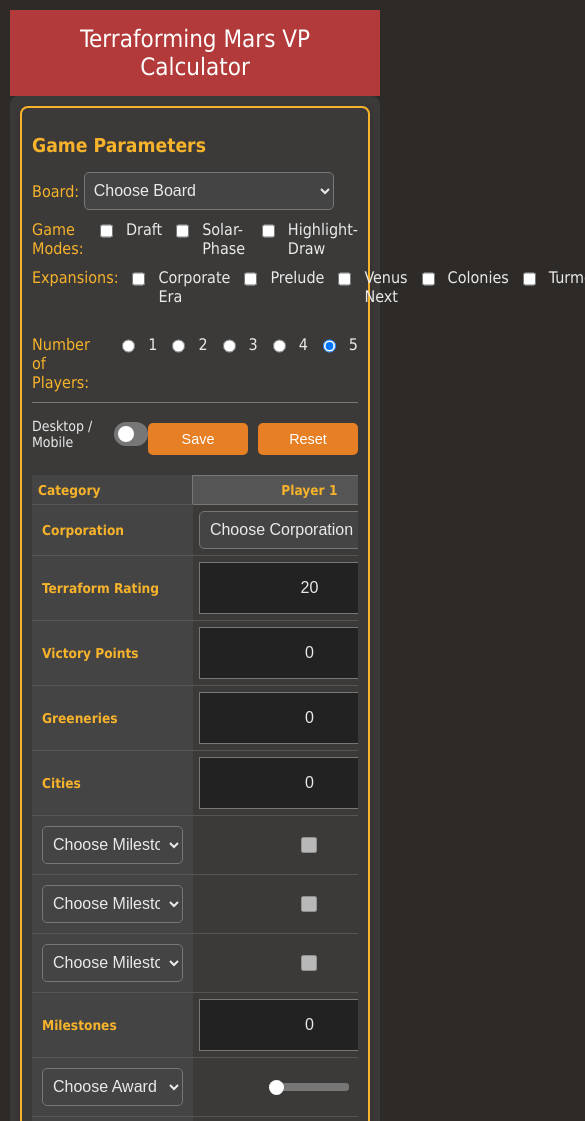
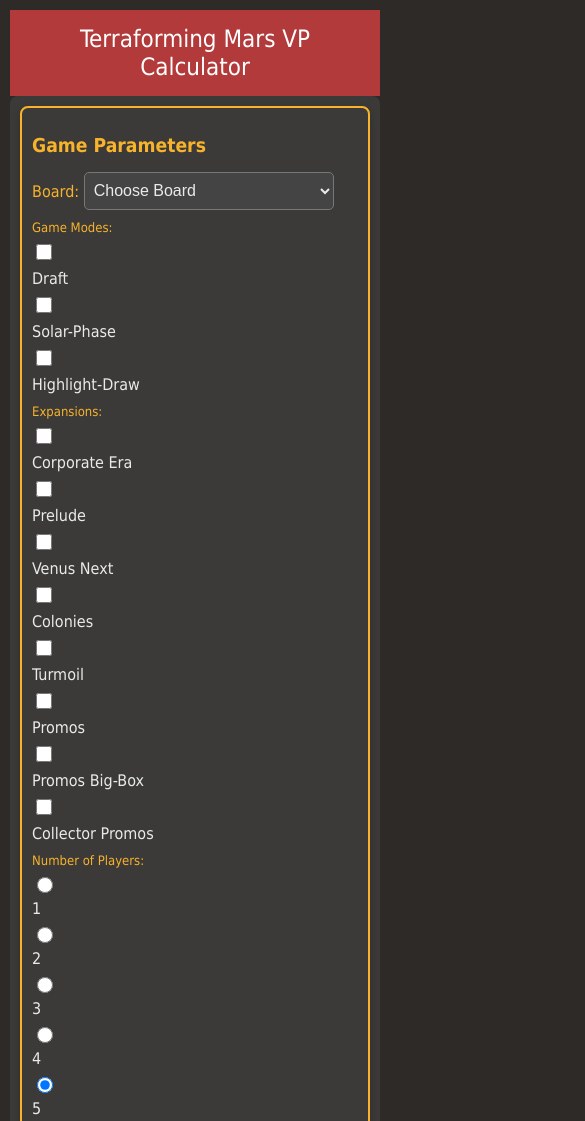
Before and after one commit to mhs2508/siemema-tfm, a plain HTML site: page tfm_vp_calculator.html in a window 390 px wide. Shown: the top 1121 px of the page, 585 px wide, since content can reach past the window. Drawn offline with Linux system fonts and the light colour scheme.

Commit message:
Fix Style for vp_calculator

```diff
--- a/siemema-de.css
+++ b/siemema-de.css
@@ -135,6 +135,7 @@
 /* Checkbox-Gruppen */
 .game-modes, .expansions, .player-selection {
     display: flex;
+    flex-wrap: wrap;
     justify-content: left;
     gap: 10px;
     margin-top: 10px;
@@ -596,6 +597,16 @@
         padding: 12px;
     }
 
+    /* Checkbox-Gruppen auf mobil */
+    .game-modes, .expansions, .player-selection {
+        flex-wrap: wrap;
+        gap: 8px;
+    }
+
+    .game-modes label, .expansions label, .player-selection label {
+        font-size: 14px;
+    }
+
     /* Input-Felder für Touch */
     input[type="number"],
     input[type="text"],
@@ -626,6 +637,16 @@
         box-sizing: border-box;
         padding: 10px;
         margin-bottom: 15px;
+    }
+
+    /* Checkbox-Gruppen als einzelne Spalten */
+    .game-modes, .expansions, .player-selection {
+        flex-direction: column;
+        gap: 6px;
+    }
+
+    .game-modes label, .expansions label, .player-selection label {
+        font-size: 13px;
     }
 
     /* Tabelle mit horizontalem Scrolling */
```
